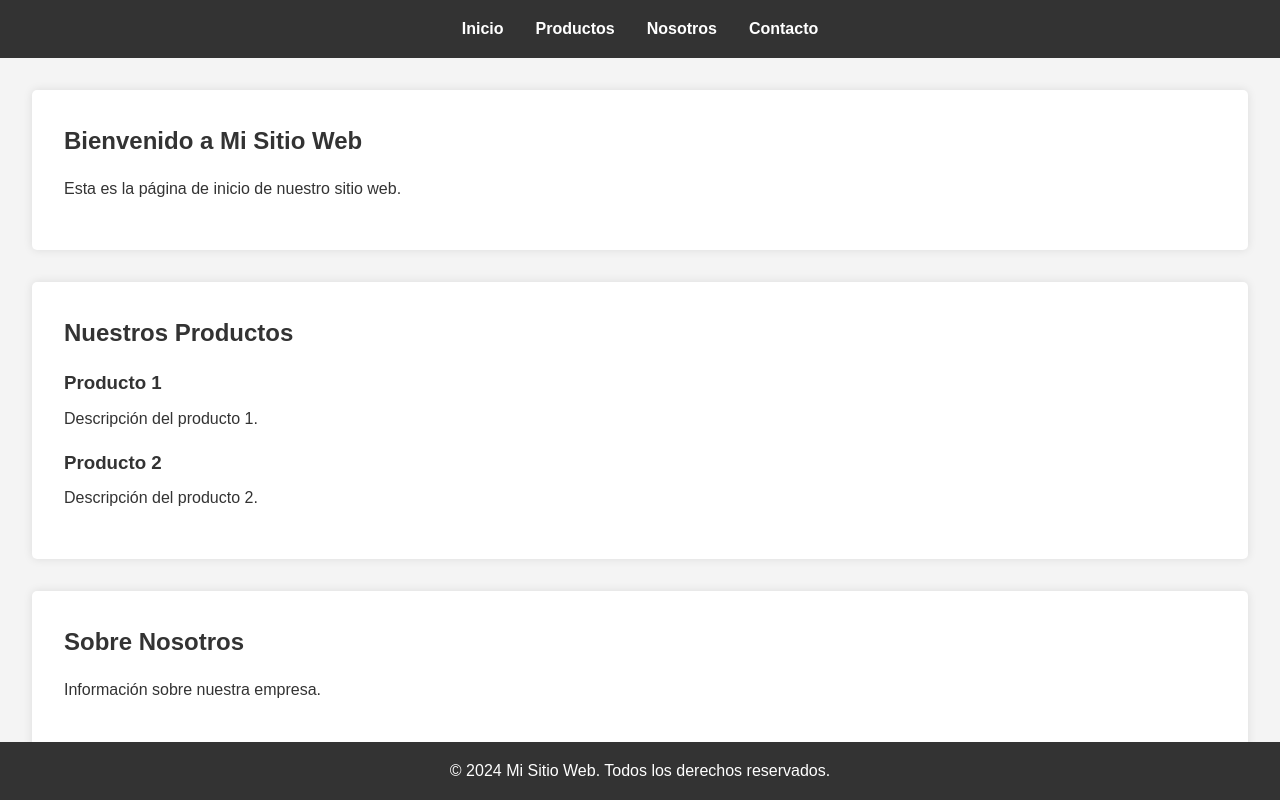
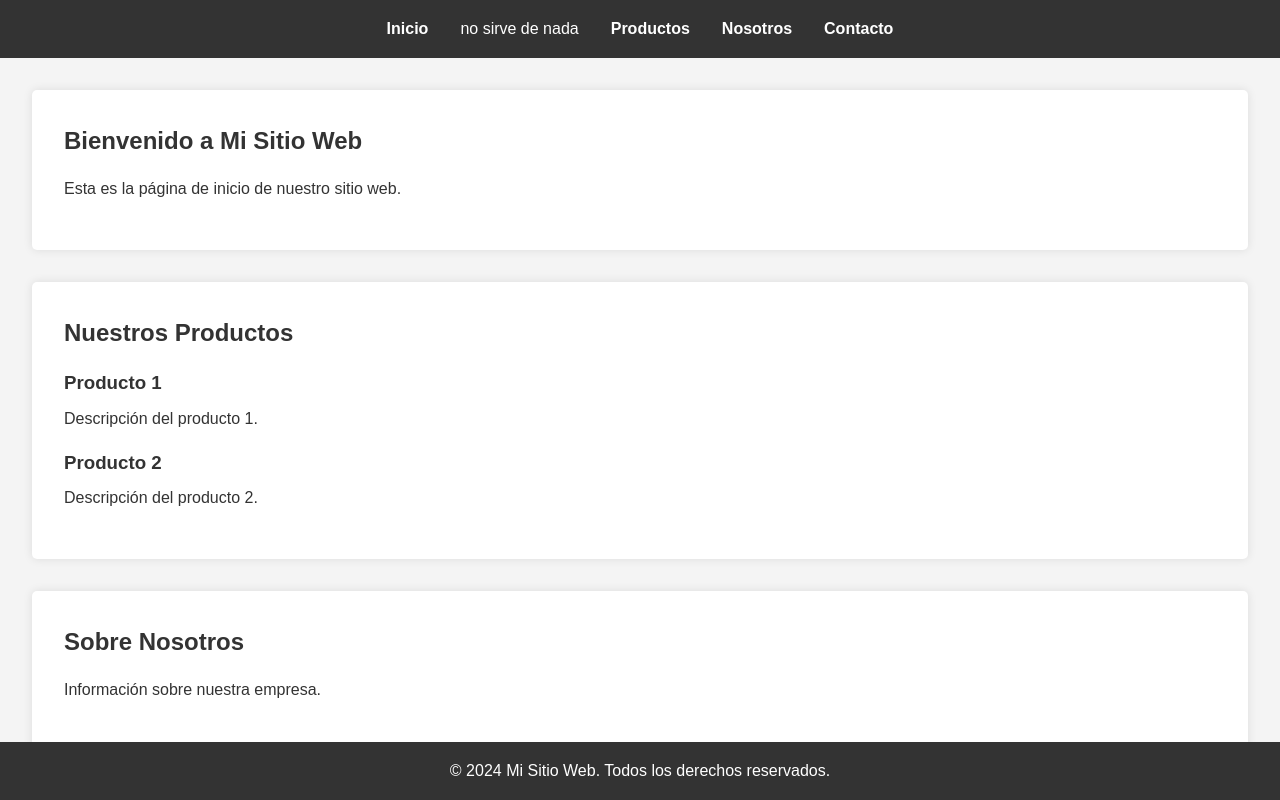
Before and after one commit to ManueljCas/desarrollo, a plain HTML site: page index.html in a window 1280 px wide. Shown: the top 800 px of the page. Drawn offline with Linux system fonts and the light colour scheme.

Commit message:
cambios de index

```diff
--- a/index.html
+++ b/index.html
@@ -11,6 +11,7 @@
         <nav>
             <ul>
                 <li><a href="#inicio">Inicio</a></li>
+                <li>no sirve de nada</li>
                 <li><a href="#productos">Productos</a></li>
                 <li><a href="#nosotros">Nosotros</a></li>
                 <li><a href="#contacto">Contacto</a></li>
```
